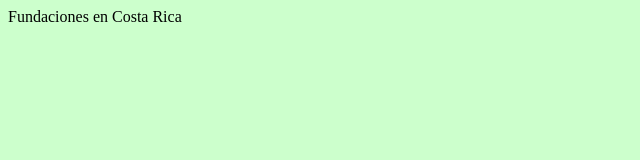
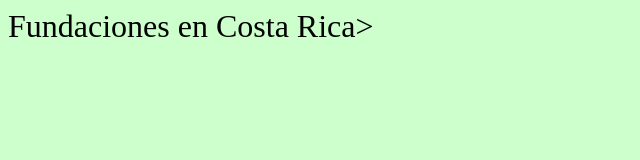
Before and after one commit to adfecox/Fundaciones, a plain HTML site: page propuesta/index.html in a window 1280 px wide. Shown: the whole page, without its empty margins (0-640 px from the left). Drawn offline with Linux system fonts and the light colour scheme.

Commit message:
the font size change

```diff
--- a/propuesta/index.html
+++ b/propuesta/index.html
@@ -3,6 +3,6 @@
   <title>Fundaciones CR</title>
 </head>
 <body bgcolor="#ccffcc">
-  Fundaciones en Costa Rica
+  <font size= "6"> Fundaciones en Costa Rica> </font>
 </body>
 </html>
```
